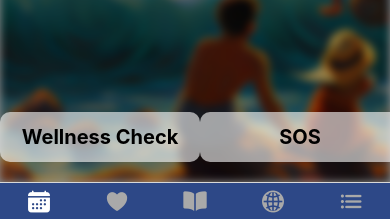
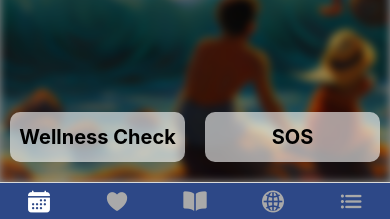
Before and after one commit to ntpotraz/PIC-Health-App, a React Native app: screen /Home in a window 390 px wide. Shown: the part 613-832 px from the top of the page. Built offline with nearby package versions, Linux system fonts and the light colour scheme.

Commit message:
fixed buttons of different device sizes

```diff
--- a/components/CalendarView.jsx
+++ b/components/CalendarView.jsx
@@ -54,12 +54,12 @@ const CalendarView = ({ onEventPress, events, selectedCalendars }) => {
 
       {/* Button Section */}
       <View style={styles.middleBtns}>
-        <TouchableOpacity>
+        <TouchableOpacity style={{flex: 1, alignItems:"center"}}>
           <View style={styles.wellnessSOS}>
             <Text style={{ fontSize: 20, fontWeight: "bold" }}>Wellness Check</Text>
           </View>
         </TouchableOpacity>
-        <TouchableOpacity>
+        <TouchableOpacity style={{flex: 1, alignItems:"center"}}>
           <View style={styles.wellnessSOS}>
             <Text style={{ fontSize: 20, fontWeight: "bold" }}>SOS</Text>
           </View>
@@ -85,13 +85,14 @@ const styles = StyleSheet.create({
     marginTop: 20,
   },
   middleBtns: {
+    display: "flex",
     flexDirection: "row",
     justifyContent: "space-around",
     marginTop: 20, // Add space between calendar and buttons
   },
   wellnessSOS: {
-    width: 200,
     height: 50,
+    width: "90%",
     justifyContent: "center",
     alignItems: "center",
     borderRadius: 10,
```
